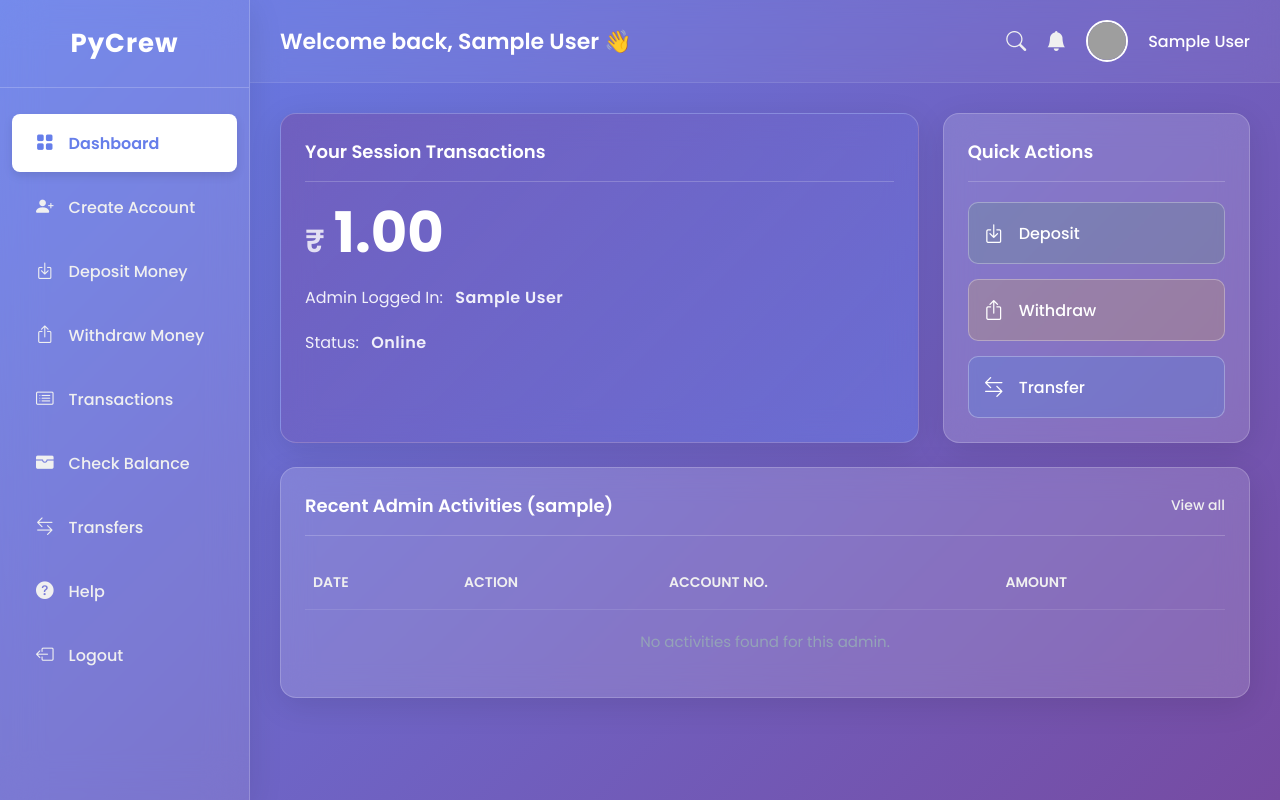
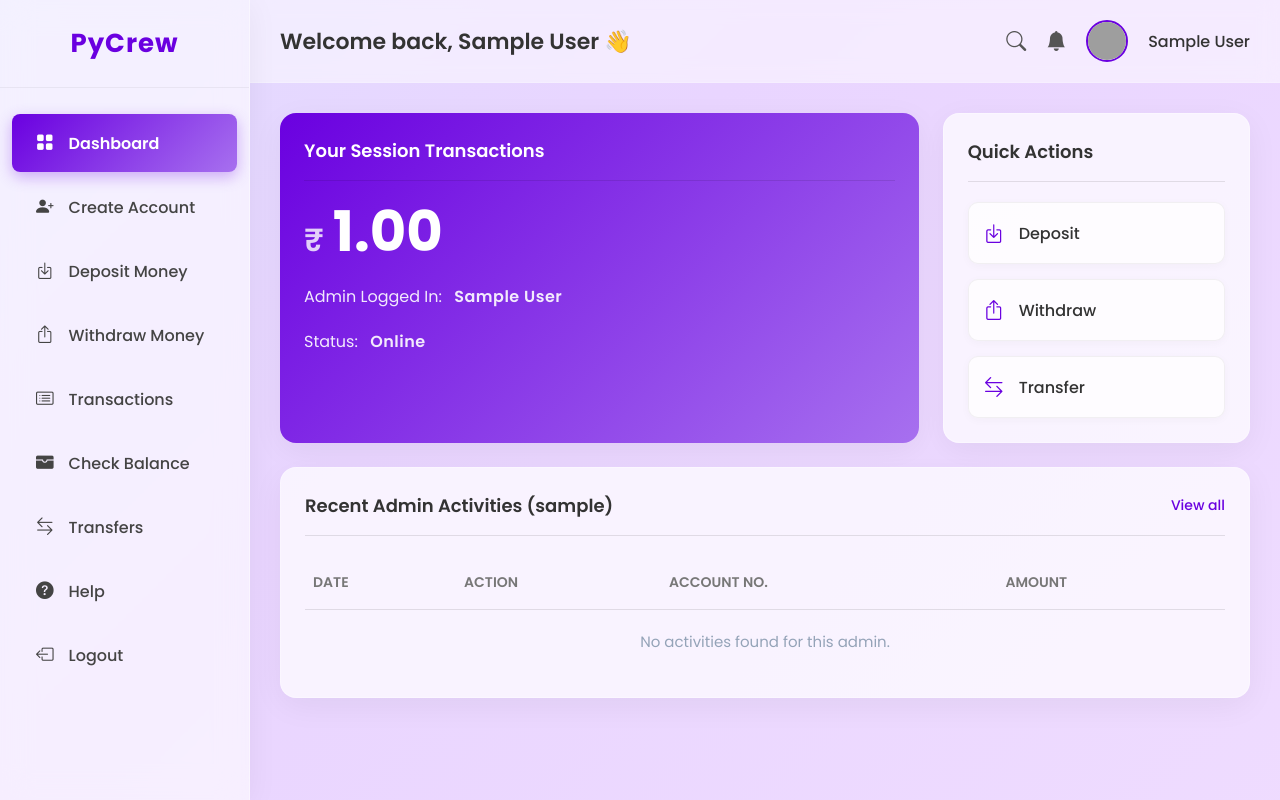
Before and after one commit to Sumit-7001/banking-system-with-GUI2, a Flask app: page /dashboard in a window 1280 px wide. Run offline with Flask 3, Linux system fonts and the light colour scheme; the visitor is signed in with stand-in values (Sample User, id 1); grey boxes are pictures that could not be loaded.

Commit message:
degine chande and fix tranjaction problam

```diff
--- a/static/style.css
+++ b/static/style.css
@@ -1,3 +1,12 @@
+/*
+================================
+V9: Animated Light Glassmorphism (সম্পূর্ণ ঠিক করা)
+================================
+- V8-এর ডিজাইন + অ্যানিমেটেড গ্র্যাডিয়েন্ট ব্যাকগ্রাউন্ড
+- কার্ডে হোভার করলে অ্যানিমেটেড গ্র্যাডিয়েন্ট বর্ডার
+- ইনপুট ক্লিক করার সমস্যা সমাধান করা হয়েছে
+*/
+
 /* General Setup */
 * {
     box-sizing: border-box;
@@ -5,21 +14,33 @@
     padding: 0;
 }
 
+/* --- নতুন অ্যানিমেশন কীফ্রেম --- */
+@keyframes gradientDrift {
+    0% { background-position: 0% 50%; }
+    50% { background-position: 100% 50%; }
+    100% { background-position: 0% 50%; }
+}
+
 body {
     font-family: 'Poppins', sans-serif;
-    /* নতুন গ্র্যাডিয়েন্ট ব্যাকগ্রাউন্ড */
-    background: linear-gradient(135deg, #667eea 0%, #764ba2 100%);
+    /* --- নতুন অ্যানিমেটেড গ্র্যাডিয়েন্ট ব্যাকগ্রাউন্ড --- */
+    background: linear-gradient(-45deg, #f5e3ff, #e9d5ff, #d1eaff, #e0f2f1);
+    background-size: 400% 400%; /* গ্র্যাডিয়েন্টকে বড় করা হয়েছে */
+    animation: gradientDrift 20s ease infinite; /* অ্যানিমেশন প্রয়োগ করা হয়েছে */
+    /* ------------------------------------------- */
+
+    background-attachment: fixed;
     color: #333;
     margin: 0;
     min-height: 100vh;
-    overflow-x: hidden; /* Prevent horizontal scroll */
+    overflow-x: hidden;
 }
 
 .dashboard-container {
     display: flex;
 }
 
-/* Sidebar (Glass Effect) */
+/* Sidebar (V8-এর মতোই) */
 .sidebar {
     width: 250px;
     height: 100vh;
@@ -28,15 +49,12 @@ body {
     top: 0;
     display: flex;
     flex-direction: column;
-
-    /* গ্লাস এফেক্ট */
-    background: rgba(255, 255, 255, 0.1);
-    backdrop-filter: blur(20px);
-    -webkit-backdrop-filter: blur(20px);
-    border-right: 1px solid rgba(255, 255, 255, 0.2);
-    box-shadow: 0 8px 32px 0 rgba(0, 0, 0, 0.1);
-
-    color: #ffffff; /* সব লেখা সাদা */
+    background: rgba(255, 255, 255, 0.6);
+    backdrop-filter: blur(15px);
+    -webkit-backdrop-filter: blur(15px);
+    border-right: 1px solid rgba(255, 255, 255, 0.4);
+    box-shadow: 0 4px 30px rgba(0, 0, 0, 0.05);
+    color: #333;
     z-index: 100;
 }
 
@@ -45,8 +63,8 @@ body {
     font-weight: 700;
     padding: 24px;
     text-align: center;
-    color: #ffffff; /* লোগোর রঙ সাদা */
-    border-bottom: 1px solid rgba(255, 255, 255, 0.2);
+    color: #6a00e0;
+    border-bottom: 1px solid rgba(0, 0, 0, 0.05);
     letter-spacing: 1px;
 }
 
@@ -59,29 +77,33 @@ body {
 .sidebar ul li a {
     display: flex;
     align-items: center;
-    gap: 15px; /* আইকন এবং লেখার মধ্যে গ্যাপ */
+    gap: 15px;
     padding: 16px 24px;
     text-decoration: none;
-    color: #f0f0f0; /* হালকা সাদা */
+    color: #444;
     font-weight: 500;
     border-radius: 8px;
     margin: 6px 12px;
-    transition: background-color 0.2s ease, color 0.2s ease;
+    transition: all 0.2s ease;
 }
 .sidebar ul li a i {
-    font-size: 1.1rem; /* আইকনের সাইজ */
+    font-size: 1.1rem;
+    transition: all 0.2s ease;
 }
 
 .sidebar ul li a:hover {
-    background-color: rgba(255, 255, 255, 0.2); /* হোভার এফেক্ট */
-    color: #ffffff;
+    background: rgba(0, 0, 0, 0.05);
+    color: #000;
 }
 
 .sidebar ul li a.active {
-    background-color: #ffffff; /* অ্যাক্টিভ লিঙ্ক */
-    color: #667eea; /* থিমের প্রধান রঙ */
+    background: linear-gradient(135deg, #6a00e0 0%, #a770ef 100%);
+    color: #ffffff;
     font-weight: 600;
-    box-shadow: 0 4px 10px rgba(0, 0, 0, 0.1);
+    box-shadow: 0 5px 15px rgba(106, 0, 224, 0.3);
+}
+.sidebar ul li a.active i {
+    color: #ffffff;
 }
 
 /* Main Content */
@@ -93,105 +115,35 @@ body {
     width: calc(100% - 250px);
 }
 
-/* Header (Glass Effect) */
 .main-header {
     display: flex;
     justify-content: space-between;
     align-items: center;
     padding: 20px 30px;
-
-    /* গ্লাস এফেক্ট */
-    background: rgba(255, 255, 255, 0.05);
-    backdrop-filter: blur(15px);
-    -webkit-backdrop-filter: blur(15px);
-    border-bottom: 1px solid rgba(255, 255, 255, 0.1);
-
+    background: rgba(255, 255, 255, 0.5);
+    backdrop-filter: blur(10px);
+    -webkit-backdrop-filter: blur(10px);
+    border-bottom: 1px solid rgba(255, 255, 255, 0.2);
     position: sticky;
     top: 0;
     z-index: 10;
 }
+.header-welcome h2 { margin: 0; font-size: 22px; font-weight: 600; color: #333; }
+.header-profile { display: flex; align-items: center; gap: 20px; color: #333; }
+.header-profile .icon-btn { font-size: 20px; color: #555; cursor: pointer; transition: color 0.2s ease; }
+.header-profile .icon-btn:hover { color: #6a00e0; }
+.header-profile span { font-size: 16px; font-weight: 500; }
+.profile-pic { width: 42px; height: 42px; border-radius: 50%; object-fit: cover; border: 2px solid #6a00e0; }
+.profile-pic-placeholder { width: 42px; height: 42px; border-radius: 50%; background-color: #f0f0f0; display: flex; align-items: center; justify-content: center; font-size: 1.5rem; color: #6a00e0; border: 2px solid #6a00e0; }
+.content-wrapper { padding: 30px; flex-grow: 1; }
 
-.header-welcome h2 {
-    margin: 0;
-    font-size: 22px;
-    font-weight: 600;
-    color: #ffffff; /* সাদা লেখা */
-}
-
-.header-profile {
-    display: flex;
-    align-items: center;
-    gap: 20px;
-    color: #ffffff;
-}
-
-.header-profile .icon-btn {
-    font-size: 20px;
-    color: #f0f0f0;
-    cursor: pointer;
-    transition: color 0.2s ease;
-}
-.header-profile .icon-btn:hover {
-    color: #ffffff;
-}
-
-.header-profile span {
-    font-size: 16px;
-    font-weight: 500;
-}
-
-.profile-pic {
-    width: 42px;
-    height: 42px;
-    border-radius: 50%;
-    object-fit: cover;
-    border: 2px solid #ffffff;
-}
-
-/* Main content wrapper */
-.content-wrapper {
-    padding: 30px;
-    flex-grow: 1;
-}
-
-/* Flash Messages (Glass Effect) */
-.flash-messages {
-    margin-bottom: 20px;
-}
-.flash {
-    display: flex;
-    align-items: center;
-    gap: 10px;
-    padding: 16px 20px;
-    border-radius: 12px;
-    margin-bottom: 15px;
-    font-weight: 500;
-    border: 1px solid rgba(255, 255, 255, 0.3);
-
-    /* গ্লাস এফেক্ট */
-    background: rgba(255, 255, 255, 0.1);
-    backdrop-filter: blur(10px);
-    -webkit-backdrop-filter: blur(10px);
-    box-shadow: 0 4px 15px rgba(0, 0, 0, 0.05);
-}
-.flash i {
-    font-size: 1.2rem;
-}
-.flash.success {
-    background: rgba(76, 175, 80, 0.2);
-    color: #ffffff;
-    border-color: rgba(76, 175, 80, 0.5);
-}
-.flash.danger {
-    background: rgba(244, 67, 54, 0.2);
-    color: #ffffff;
-    border-color: rgba(244, 67, 54, 0.5);
-}
-.flash.info {
-    background: rgba(33, 150, 243, 0.2);
-    color: #ffffff;
-    border-color: rgba(33, 150, 243, 0.5);
-}
+/* Flash Messages (V8-এর মতোই) */
+.flash-messages { margin-bottom: 20px; }
+.flash { display: flex; align-items: center; gap: 10px; padding: 16px 20px; border-radius: 12px; margin-bottom: 15px; font-weight: 500; background: rgba(255, 255, 255, 0.7); border: 1px solid rgba(255, 255, 255, 0.3); backdrop-filter: blur(10px); -webkit-backdrop-filter: blur(10px); box-shadow: 0 4px 15px rgba(0, 0, 0, 0.05); }
+.flash i { font-size: 1.2rem; }
+.flash.success { background: rgba(40, 167, 69, 0.1); color: #155724; border-color: rgba(40, 167, 69, 0.2); }
+.flash.danger { background: rgba(220, 53, 69, 0.1); color: #721c24; border-color: rgba(220, 53, 69, 0.2); }
+.flash.info { background: rgba(0, 123, 255, 0.1); color: #004085; border-color: rgba(0, 123, 255, 0.2); }
 
 /* Dashboard Grid */
 .dashboard-grid {
@@ -200,278 +152,129 @@ body {
     grid-gap: 24px;
 }
 
-/* Cards (Glass Effect) */
+/* Cards (হালকা গ্লাস এফেক্ট) */
 .card {
     border-radius: 16px;
     padding: 24px;
+    background: rgba(255, 255, 255, 0.7);
+    border: 1px solid rgba(255, 255, 255, 0.3);
+    box-shadow: 0 8px 32px 0 rgba(0, 0, 0, 0.05);
+    transition: transform 0.3s ease, box-shadow 0.3s ease;
 
-    /* গ্লাস এফেক্ট */
-    background: rgba(255, 255, 255, 0.15);
-    backdrop-filter: blur(15px);
-    -webkit-backdrop-filter: blur(15px);
-    border: 1px solid rgba(255, 255, 255, 0.2);
-    box-shadow: 0 8px 32px 0 rgba(0, 0, 0, 0.1);
+    position: relative;
+    overflow: hidden;
+}
 
-    transition: transform 0.2s ease, box-shadow 0.2s ease;
-    color: #f0f0f0; /* কার্ডের ভেতরের লেখা সাদা */
+/* --- অ্যানিমেটেড বর্ডার এফেক্ট (ঠিক করা) --- */
+.card::before {
+    content: '';
+    position: absolute;
+    top: 0; left: 0; right: 0; bottom: 0;
+    border-radius: 16px;
+    padding: 2px; /* বর্ডারের পুরুত্ব */
+    background: linear-gradient(135deg, #6a00e0, #a770ef, #d1eaff);
+    -webkit-mask:
+        linear-gradient(#fff 0 0) content-box,
+        linear-gradient(#fff 0 0);
+    -webkit-mask-composite: destination-out;
+    mask-composite: exclude;
+    opacity: 0;
+    transition: opacity 0.3s ease;
+
+    /* --- এই সেই ঠিক করা লাইনটি --- */
+    pointer-events: none;
 }
 
 .card:hover {
     transform: translateY(-5px);
-    box-shadow: 0 12px 40px 0 rgba(0, 0, 0, 0.15);
+    box-shadow: 0 10px 40px 0 rgba(0, 0, 0, 0.08);
 }
+.card:hover::before {
+    opacity: 1;
+}
+/* -------------------------------------- */
+
 
 .card-header {
     display: flex;
     justify-content: space-between;
     align-items: center;
-    border-bottom: 1px solid rgba(255, 255, 255, 0.2);
+    border-bottom: 1px solid rgba(0, 0, 0, 0.1);
     padding-bottom: 16px;
     margin-bottom: 20px;
 }
+.card-header h3 { margin: 0; font-size: 18px; font-weight: 600; color: #333; }
+.card-header a { text-decoration: none; color: #6a00e0; font-weight: 500; font-size: 14px; }
+.card-header a:hover { color: #a770ef; text-decoration: underline; }
 
-.card-header h3 {
-    margin: 0;
-    font-size: 18px;
-    font-weight: 600;
-    color: #ffffff; /* হেডার লেখা সাদা */
-}
-
-.card-header a {
-    text-decoration: none;
-    color: #f0f0f0;
-    font-weight: 500;
-    font-size: 14px;
-}
-.card-header a:hover {
-    color: #ffffff;
-    text-decoration: underline;
-}
-
-/* Balance Card (আগের চেয়ে উজ্জ্বল) */
+/* Balance Card */
 .balance-card {
     grid-column: span 2;
-    background: linear-gradient(135deg, rgba(118, 75, 162, 0.5), rgba(102, 126, 234, 0.5));
-    color: white;
+    background: linear-gradient(135deg, #6a00e0 0%, #a770ef 100%);
+    color: #ffffff;
+    border: none;
 }
-.balance-card .balance-details .currency {
-    font-size: 32px;
-    font-weight: 600;
-    margin-right: 5px;
-    opacity: 0.8;
+.balance-card:hover {
+    box-shadow: 0 10px 40px 0 rgba(106, 0, 224, 0.3);
+    border: none;
 }
-.balance-card .balance-details .amount {
-    font-size: 56px;
-    font-weight: 700;
-    line-height: 1.1;
+.balance-card::before {
+    display: none;
 }
-.balance-card .account-info {
-    margin-top: 20px;
-    opacity: 0.9;
-}
-.balance-card .account-info .label {
-    font-weight: 400;
-    margin-right: 8px;
-}
-.balance-card .account-info .value {
-    font-weight: 600;
-    letter-spacing: 0.5px;
-}
+.balance-card .card-header h3 { color: #ffffff; border-bottom-color: rgba(255, 255, 255, 0.2); }
+.balance-card .balance-details .currency { font-size: 32px; font-weight: 600; margin-right: 5px; opacity: 0.8; }
+.balance-card .balance-details .amount { font-size: 56px; font-weight: 700; line-height: 1.1; }
+.balance-card .account-info { margin-top: 20px; opacity: 0.9; }
+.balance-card .account-info .label { font-weight: 400; margin-right: 8px; }
+.balance-card .account-info .value { font-weight: 600; letter-spacing: 0.5px; }
 
-/* Quick Actions Card */
-.quick-actions {
-    grid-column: span 1;
-}
-.quick-actions .action-buttons {
-    display: flex;
-    flex-direction: column;
-    gap: 15px;
-}
-.quick-actions .action-btn {
-    display: flex;
-    align-items: center;
-    padding: 15px;
-    border-radius: 10px;
-    text-decoration: none;
-    font-weight: 500;
-    font-size: 16px;
-    transition: transform 0.2s ease, box-shadow 0.2s ease;
-    color: #ffffff;
-    border: 1px solid rgba(255, 255, 255, 0.3);
-}
-.quick-actions .action-btn .icon {
-    font-size: 20px;
-    margin-right: 15px;
-}
-.quick-actions .action-btn.deposit {
-    background: rgba(76, 175, 80, 0.15);
-}
-.quick-actions .action-btn.withdraw {
-    background: rgba(255, 193, 7, 0.15);
-}
-.quick-actions .action-btn.transfer {
-    background: rgba(33, 150, 243, 0.15);
-}
-.quick-actions .action-btn:hover {
-    transform: scale(1.03);
-    box-shadow: 0 4px 10px rgba(0,0,0,0.1);
-    background: rgba(255, 255, 255, 0.2);
-}
+/* Quick Actions */
+.quick-actions { grid-column: span 1; }
+.quick-actions .action-buttons { display: flex; flex-direction: column; gap: 15px; }
+.quick-actions .action-btn { display: flex; align-items: center; padding: 15px; border-radius: 10px; text-decoration: none; font-weight: 500; font-size: 16px; transition: all 0.2s ease; color: #333; background: rgba(255, 255, 255, 0.7); border: 1px solid rgba(0, 0, 0, 0.05); box-shadow: 0 2px 10px rgba(0, 0, 0, 0.03); }
+.quick-actions .action-btn .icon { font-size: 20px; margin-right: 15px; color: #6a00e0; }
+.quick-actions .action-btn:hover { background: rgba(255, 255, 255, 1); color: #000; border-color: rgba(106, 0, 224, 0.3); transform: scale(1.03); }
 
-/* Transactions Card */
-.transactions {
-    grid-column: span 3;
-}
-.transactions table {
-    width: 100%;
-    border-collapse: collapse;
-}
-.transactions th, .transactions td {
-    padding: 16px 8px;
-    text-align: left;
-    border-bottom: 1px solid rgba(255, 255, 255, 0.1);
-}
-.transactions th {
-    font-weight: 600;
-    font-size: 14px;
-    color: #f0f0f0;
-    text-transform: uppercase;
-}
-.transactions td {
-    font-size: 15px;
-    color: #f0f0f0;
-}
-.transactions tbody tr:last-child td {
-    border-bottom: none;
-}
-.transactions .txn-type {
-    padding: 4px 8px;
-    border-radius: 6px;
-    font-weight: 500;
-    font-size: 13px;
-    color: #ffffff;
-}
-.transactions .txn-type.credit {
-    background-color: rgba(76, 175, 80, 0.4);
-}
-.transactions .txn-type.debit {
-    background-color: rgba(244, 67, 54, 0.4);
-}
-.transactions td strong {
-    font-weight: 600;
-    color: #ffffff;
-}
+/* Transactions */
+.transactions { grid-column: span 3; }
+.transactions table { width: 100%; border-collapse: collapse; }
+.transactions th, .transactions td { padding: 16px 8px; text-align: left; border-bottom: 1px solid rgba(0, 0, 0, 0.1); }
+.transactions th { font-weight: 600; font-size: 14px; color: #777; text-transform: uppercase; }
+.transactions td { font-size: 15px; color: #333; }
+.transactions tbody tr:last-child td { border-bottom: none; }
+.transactions .txn-type { padding: 5px 10px; border-radius: 20px; font-weight: 500; font-size: 13px; border: 1px solid transparent; }
+.transactions .txn-type.credit { background: rgba(40, 167, 69, 0.1); color: #155724; border-color: rgba(40, 167, 69, 0.3); }
+.transactions .txn-type.debit { background: rgba(220, 53, 69, 0.1); color: #721c24; border-color: rgba(220, 53, 69, 0.3); }
+.transactions td strong { font-weight: 600; color: #000; }
+.transactions td small { color: #888; }
 
-/* Form Styling (Glass Effect) */
-.card-content {
-    padding-top: 20px;
-}
-.account-form .form-group {
-    margin-bottom: 20px;
-}
-.account-form label {
-    display: block;
-    font-weight: 600;
-    margin-bottom: 8px;
-    font-size: 15px;
-    color: #f0f0f0; /* লেবেলের রঙ সাদা */
-}
+/* Forms */
+.card-content { padding-top: 20px; }
+.account-form .form-group { margin-bottom: 20px; }
+.account-form label { display: block; font-weight: 600; margin-bottom: 8px; font-size: 15px; color: #333; }
 .account-form input[type="text"],
 .account-form input[type="email"],
-.account-form input[type="number"] {
+.account-form input[type="number"],
+.account-form input[type="password"] {
     width: 100%;
     padding: 12px 15px;
     border-radius: 8px;
     font-family: 'Poppins', sans-serif;
     font-size: 15px;
-
-    /* গ্লাস এফেক্ট ইনপুট */
-    background: rgba(255, 255, 255, 0.1);
-    border: 1px solid rgba(255, 255, 255, 0.3);
-    color: #ffffff; /* লেখার রঙ সাদা */
-
+    background: rgba(255, 255, 255, 0.5);
+    border: 1px solid rgba(0, 0, 0, 0.1);
+    color: #333;
     transition: border-color 0.2s ease, box-shadow 0.2s ease;
 }
-.account-form input:focus {
-    outline: none;
-    border-color: #ffffff;
-    box-shadow: 0 0 0 3px rgba(255, 255, 255, 0.2);
-}
-/* Placeholder text color */
-.account-form input::placeholder {
-    color: rgba(255, 255, 255, 0.5);
-}
+.account-form input:focus { outline: none; border-color: #6a00e0; box-shadow: 0 0 0 3px rgba(106, 0, 224, 0.2); }
+.account-form input::placeholder { color: #888; }
 
-/* Button Styling */
-.cta-button {
-    background-color: #ffffff;
-    color: #667eea;
-    padding: 12px 20px;
-    border: none;
-    border-radius: 8px;
-    font-weight: 600; /* মোটা লেখা */
-    cursor: pointer;
-    text-decoration: none;
-    font-size: 16px;
-    transition: all 0.2s ease;
-    box-shadow: 0 4px 15px rgba(0, 0, 0, 0.1);
-}
-.cta-button:hover {
-    background-color: #f0f0f0;
-    box-shadow: 0 6px 20px rgba(0, 0, 0, 0.15);
-    transform: translateY(-2px);
-}
+/* Buttons */
+.cta-button { background: linear-gradient(135deg, #6a00e0 0%, #a770ef 100%); color: #ffffff; padding: 12px 20px; border: none; border-radius: 8px; font-weight: 600; cursor: pointer; text-decoration: none; font-size: 16px; transition: all 0.2s ease; box-shadow: 0 4px 15px rgba(106, 0, 224, 0.2); }
+.cta-button:hover { background: linear-gradient(135deg, #5a00c8 0%, #9b60e0 100%); box-shadow: 0 5px 20px rgba(106, 0, 224, 0.3); transform: translateY(-2px); }
+.cta-button-danger { background: #dc3545; color: white; background-image: none; }
+.cta-button-danger:hover { background: #c82333; background-image: none; box-shadow: 0 6px 20px rgba(220, 53, 69, 0.3); }
 
-.cta-button-danger {
-    background-color: #f5222d;
-    color: white;
-}
-.cta-button-danger:hover {
-    background-color: #a8071a;
-    box-shadow: 0 6px 20px rgba(245, 34, 45, 0.3);
-}
-
-/* Responsive Design */
-@media (max-width: 1200px) {
-    .dashboard-grid {
-        grid-template-columns: 1fr 1fr;
-    }
-    .balance-card { grid-column: span 1; }
-    .transactions { grid-column: span 2; }
-}
-
-@media (max-width: 992px) {
-    .sidebar {
-        left: -250px; /* মোবাইল ভিউতে হাইড করা */
-    }
-    .main-content {
-        margin-left: 0;
-        width: 100%;
-    }
-    .dashboard-grid {
-        grid-template-columns: 1fr;
-    }
-    .balance-card, .quick-actions, .transactions {
-        grid-column: span 1;
-    }
-    /* মোবাইল ভিউতে হেডার ওয়েলকাম মেসেজ ছোট করা */
-    .header-welcome h2 {
-        font-size: 18px;
-    }
-    .header-profile span:not(.icon-btn) {
-        display: none; /* নাম হাইড করা */
-    }
-}
-/* Add this to the END of your style.css file */
-.profile-pic-placeholder {
-    width: 42px;
-    height: 42px;
-    border-radius: 50%;
-    background-color: #334155; /* ডার্ক প্লেসহোল্ডার ব্যাকগ্রাউন্ড */
-    display: flex;
-    align-items: center;
-    justify-content: center;
-    font-size: 1.5rem;
-    color: #94a3b8;
-    border: 2px solid #34d399; /* অ্যাক্সেন্ট বর্ডার */
-}
+/* Responsive */
+@media (max-width: 1200px) { .dashboard-grid { grid-template-columns: 1fr 1fr; } .balance-card { grid-column: span 1; } .transactions { grid-column: span 2; } }
+@media (max-width: 992px) { .sidebar { left: -250px; } .main-content { margin-left: 0; width: 100%; } .dashboard-grid { grid-template-columns: 1fr; } .balance-card, .quick-actions, .transactions { grid-column: span 1; } .header-welcome h2 { font-size: 18px; } .header-profile span:not(.icon-btn) { display: none; } }
```
Also changed, not shown: templates/login.html (+37 -10 lines), 3 other files.
